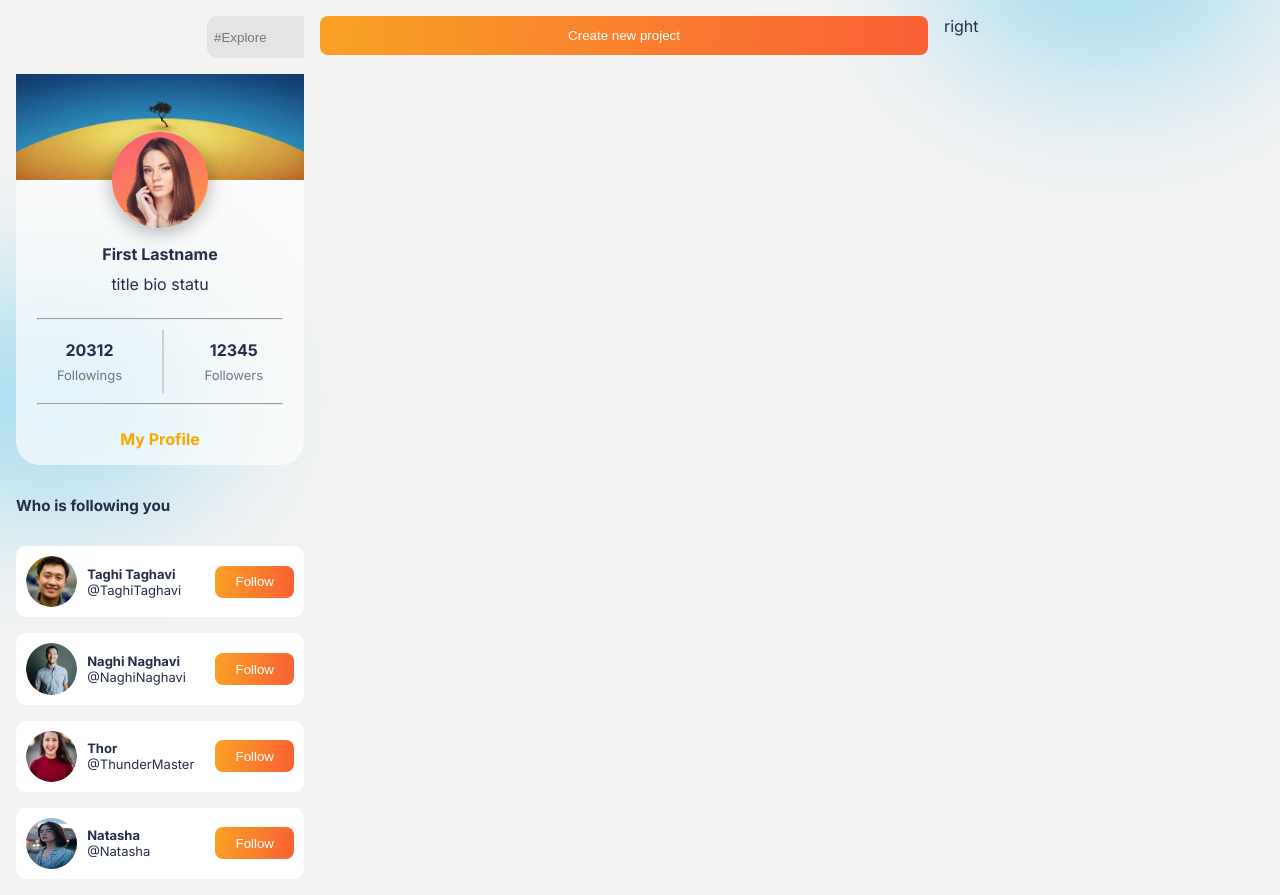
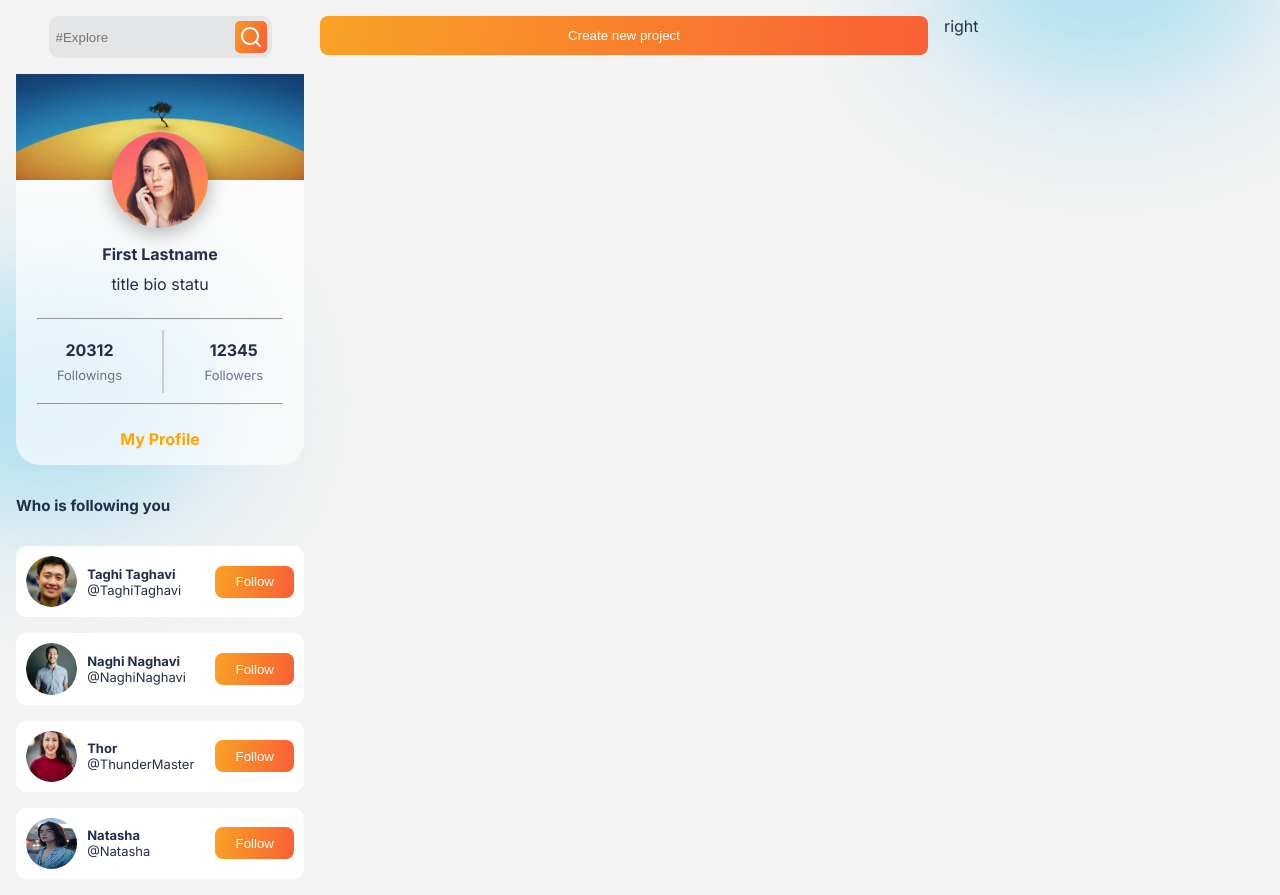
Before and after one commit to Mohammad-Vatankhah/project-manager, a React (Create React App) app in the folder client/: page / in a window 1280 px wide. Built offline with nearby package versions, Linux system fonts and the light colour scheme.

Commit message:
modified

```diff
--- a/client/src/Components/LogoSearch/LogoSearch.jsx
+++ b/client/src/Components/LogoSearch/LogoSearch.jsx
@@ -10,13 +10,13 @@ const LogoSearch = () => {
     height: 20,
     minHeight: 20,
   });
-  const options = [
-    { value: "employee", label: <FaUserAlt color="#f99827" /> },
-    { value: "company", label: <FaBuilding color="#f99827" /> },
-  ];
+  // const options = [
+  //   { value: "employee", label: <FaUserAlt color="#f99827" /> },
+  //   { value: "company", label: <FaBuilding color="#f99827" /> },
+  // ];
   return (
     <div className="LogoSearch">
-      <Select
+      {/* <Select
         placeholder=""
         defaultValue={{
           value: "employee",
@@ -29,7 +29,7 @@ const LogoSearch = () => {
         styles={{ control: customControlStyles }}
         className="select"
         options={options}
-      />
+      /> */}
       <div className="Search">
         <input type="text" placeholder="#Explore" />
         <div className="s-icon">
```
